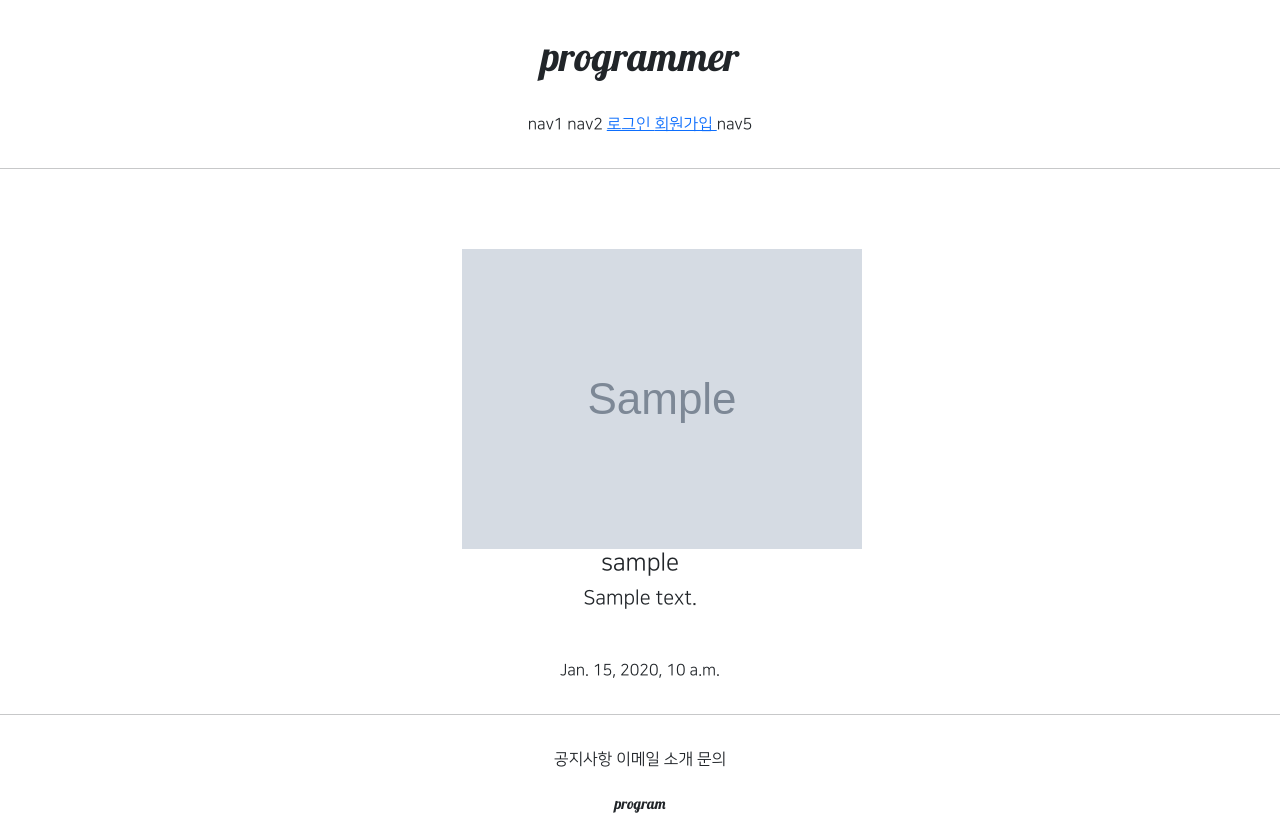
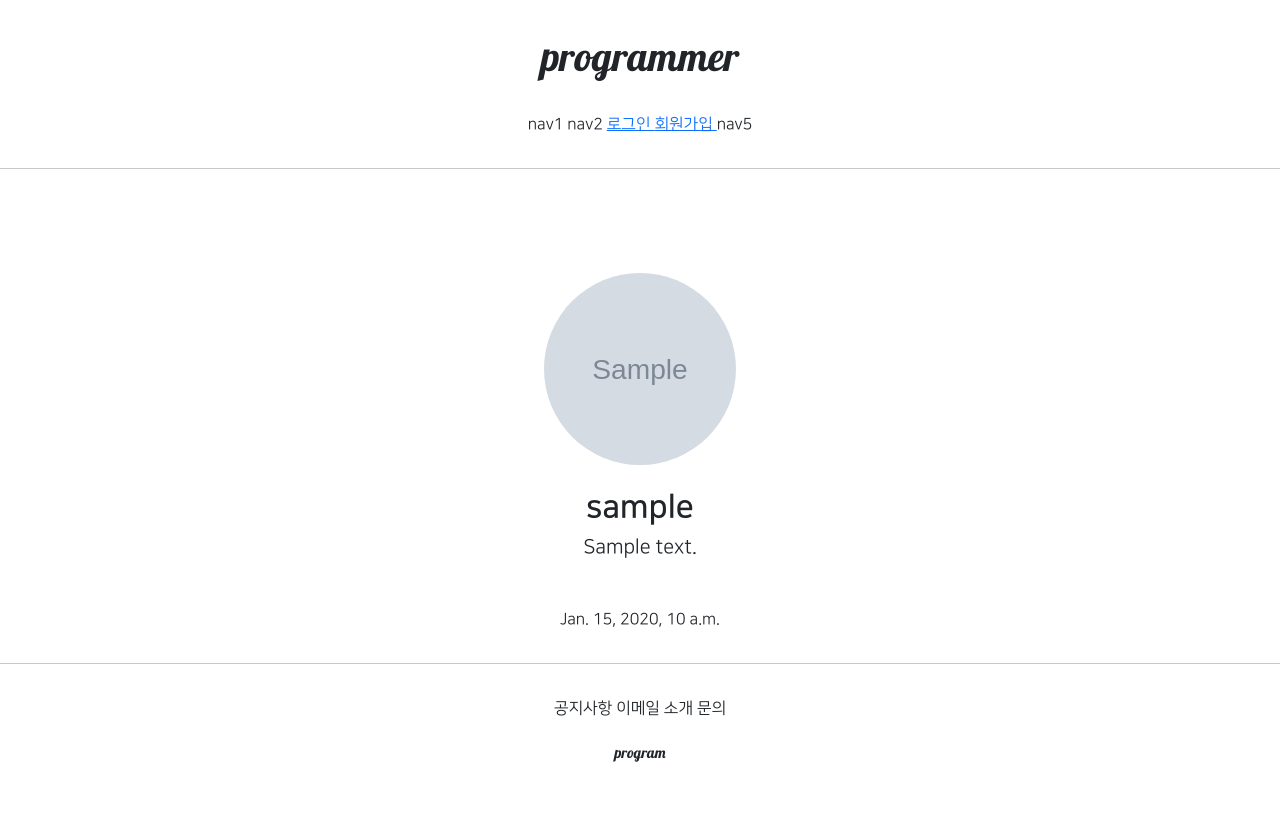
Before and after one commit to misojun50/git_mytest, a Django app: page /accounts/detail/1 in a window 1280 px wide. Shown: the top 818 px of the page. After the commit the page ends 762 px from the top, so only its background shows below. Run offline with Django 3.2, Linux system fonts and the light colour scheme; tables that the repository leaves empty hold one stand-in row (values such as "Sample post"); grey boxes marked "Sample" are stand-in pictures; parts of the project's set-up code (start-up, migrations or seed data) failed here and were passed over; some libraries are stand-ins or nearby versions.

Commit message:
7/27 commit3

```diff
--- a/accountapp/templates/accountapp/detail.html
+++ b/accountapp/templates/accountapp/detail.html
@@ -9,15 +9,17 @@
 {#      여기서 profile은 models.py에서 profile이라고 지정을 해뒀기 떄문에 사용가능  #}
 {#      src가 이미지를 못가져왔을 때 alt= 가 대체로 텍스트를 불러옴  #}
             {% if target_User.profile %}
-                <img src="{{ target_User.profile.image.url }}" alt="profile image">
-                <h4>{{ target_User.profile.nickname }}</h4>
+                <img src="{{ target_User.profile.image.url }}"
+                     class="profile_image m-4"
+                     alt="profile image">
+                <h2 class="NNS_B">{{ target_User.profile.nickname }}</h2>
                 <h5>{{ target_User.profile.message }}</h5>
             {% else %}
-                <h4>
+                <h2>
                     <a href={% url 'profileapp:create' %}>
                         Create profile
                     </a>
-                </h4>
+                </h2>
             {% endif %}
         </div>
         <div>
--- a/static/base.css
+++ b/static/base.css
@@ -22,8 +22,20 @@
 }
 
 
-.mw-500{
+.mw-500 {
         max-width: 500px;
         padding: 1rem 1.5rem;
-/*   간격 설정     */
+        /*   간격 설정     */
 }
+
+
+.profile_image{
+        height: 12rem;
+        width: 12rem;
+        border-radius: 20rem;
+        object-fit: cover;
+}
+
+.NNS_B{
+        font-family: "NanumSquareB", cursive;
+}
```
